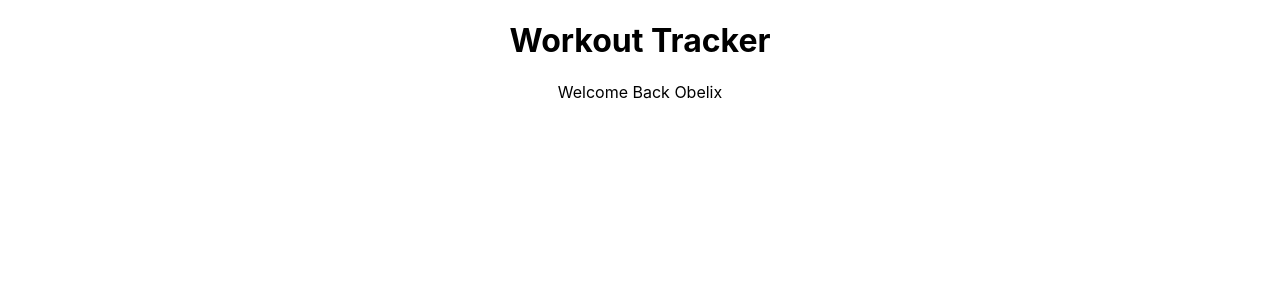
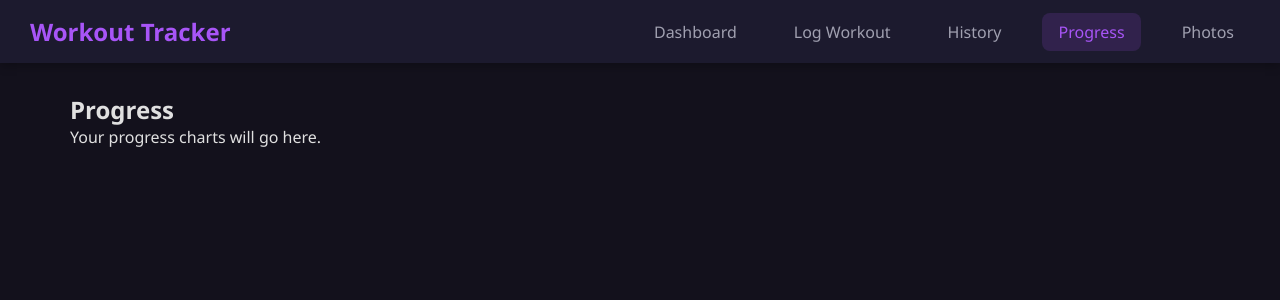
Before and after one commit to McKwakkle/workout-tracker, a React (Create React App) app: page /progress in a window 1280 px wide. Shown: the top 300 px of the page. Built offline with nearby package versions, Linux system fonts and the light colour scheme.

Commit message:
Added navigation bar, page routing, and purple theme styling

```diff
--- a/package.json
+++ b/package.json
@@ -9,6 +9,7 @@
     "@testing-library/user-event": "^13.5.0",
     "react": "^19.2.4",
     "react-dom": "^19.2.4",
+    "react-router-dom": "^7.13.0",
     "react-scripts": "5.0.1",
     "web-vitals": "^2.1.4"
   },
--- a/src/App.css
+++ b/src/App.css
@@ -1,38 +1,56 @@
-.App {
-  text-align: center;
+* {
+  margin: 0;
+  padding: 0;
+  box-sizing: border-box;
 }
 
-.App-logo {
-  height: 40vmin;
-  pointer-events: none;
+body {
+  font-family: 'Segoe UI', Tahoma, Geneva, Verdana, sans-serif;
+  background-color: #13111c;
+  color: #e0e0e0;
 }
 
-@media (prefers-reduced-motion: no-preference) {
-  .App-logo {
-    animation: App-logo-spin infinite 20s linear;
-  }
+.navbar {
+  background-color: #1c1a2e;
+  padding: 15px 30px;
+  display: flex;
+  align-items: center;
+  justify-content: space-between;
+  box-shadow: 0 2px 10px rgba(0, 0, 0, 0.3);
 }
 
-.App-header {
-  background-color: #282c34;
-  min-height: 100vh;
-  display: flex;
-  flex-direction: column;
-  align-items: center;
-  justify-content: center;
-  font-size: calc(10px + 2vmin);
-  color: white;
+.nav-logo {
+  color: #a855f7;
+  font-size: 1.5rem;
 }
 
-.App-link {
-  color: #61dafb;
+.nav-links {
+  list-style: none;
+  display: flex;
+  gap: 25px;
 }
 
-@keyframes App-logo-spin {
-  from {
-    transform: rotate(0deg);
-  }
-  to {
-    transform: rotate(360deg);
-  }
+.nav-links a {
+  color: #a0a0b0;
+  text-decoration: none;
+  font-weight: 500;
+  padding: 8px 16px;
+  border-radius: 8px;
+  transition: all 0.3s ease;
 }
+
+.nav-links a:hover {
+  color: #a855f7;
+  background-color: rgba(168, 85, 247, 0.1);
+}
+
+.nav-links a.active {
+  color: #a855f7;
+  background-color: rgba(168, 85, 247, 0.15);
+}
+
+.main-content {
+  padding: 30px;
+  max-width: 1200px;
+  margin: 0 auto;
+}
--- a/src/App.js
+++ b/src/App.js
@@ -1,11 +1,49 @@
+import { BrowserRouter as Router, Routes, Route, NavLink } from 'react-router-dom';
+import Dashboard from './pages/Dashboard';
+import LogWorkout from './pages/LogWorkout';
+import WorkoutHistory from './pages/WorkoutHistory';
+import Progress from './pages/Progress';
+import Photos from './pages/Photos';
 import './App.css';
 
 function App() {
   return (
-    <div className="App">
-      <h1>Workout Tracker</h1>
-      <p>Welcome Back Obelix</p>
-    </div>
+    <Router>
+      <div className="App">
+        <nav className="navbar">
+          <h1 className="nav-logo">Workout Tracker</h1>
+          <ul className="nav-links">
+            <li>
+              <NavLink to="/" end>
+                Dashboard
+              </NavLink>
+            </li>
+            <li>
+              <NavLink to="/log">Log Workout</NavLink>
+            </li>
+            <li>
+              <NavLink to="/history">History</NavLink>
+            </li>
+            <li>
+              <NavLink to="/progress">Progress</NavLink>
+            </li>
+            <li>
+              <NavLink to="/photos">Photos</NavLink>
+            </li>
+          </ul>
+        </nav>
+
+        <main className="main-content">
+          <Routes>
+            <Route path="/" element={<Dashboard />} />
+            <Route path="/log" element={<LogWorkout />} />
+            <Route path="/history" element={<WorkoutHistory />} />
+            <Route path="/progress" element={<Progress />} />
+            <Route path="/photos" element={<Photos />} />
+          </Routes>
+        </main>
+      </div>
+    </Router>
   );
 }
 
--- a/src/index.css
+++ b/src/index.css
@@ -1,13 +1,3 @@
 body {
   margin: 0;
-  font-family: -apple-system, BlinkMacSystemFont, 'Segoe UI', 'Roboto', 'Oxygen',
-    'Ubuntu', 'Cantarell', 'Fira Sans', 'Droid Sans', 'Helvetica Neue',
-    sans-serif;
-  -webkit-font-smoothing: antialiased;
-  -moz-osx-font-smoothing: grayscale;
 }
-
-code {
-  font-family: source-code-pro, Menlo, Monaco, Consolas, 'Courier New',
-    monospace;
-}
--- /dev/null
+++ b/src/pages/Dashboard.js
@@ -0,0 +1,10 @@
+function Dashboard() {
+  return (
+    <div>
+      <h2>Dashboard</h2>
+      <p>Your workout overview will go here.</p>
+    </div>
+  );
+}
+
+export default Dashboard;
--- /dev/null
+++ b/src/pages/LogWorkout.js
@@ -0,0 +1,10 @@
+function LogWorkout() {
+  return (
+    <div>
+      <h2>Log Workout</h2>
+      <p>Workout logging form will go here.</p>
+    </div>
+  );
+}
+
+export default LogWorkout;
--- /dev/null
+++ b/src/pages/Photos.js
@@ -0,0 +1,10 @@
+function Photos() {
+  return (
+    <div>
+      <h2>Progress Photos</h2>
+      <p>Your progress photos will go here.</p>
+    </div>
+  );
+}
+
+export default Photos;
--- /dev/null
+++ b/src/pages/Progress.js
@@ -0,0 +1,10 @@
+function Progress() {
+  return (
+    <div>
+      <h2>Progress</h2>
+      <p>Your progress charts will go here.</p>
+    </div>
+  );
+}
+
+export default Progress;
--- /dev/null
+++ b/src/pages/WorkoutHistory.js
@@ -0,0 +1,10 @@
+function WorkoutHistory() {
+  return (
+    <div>
+      <h2>Workout History</h2>
+      <p>Your past workouts will go here.</p>
+    </div>
+  );
+}
+
+export default WorkoutHistory;
```
Also changed, not shown: 1 other file (tests, documents, lock files or other folders).
